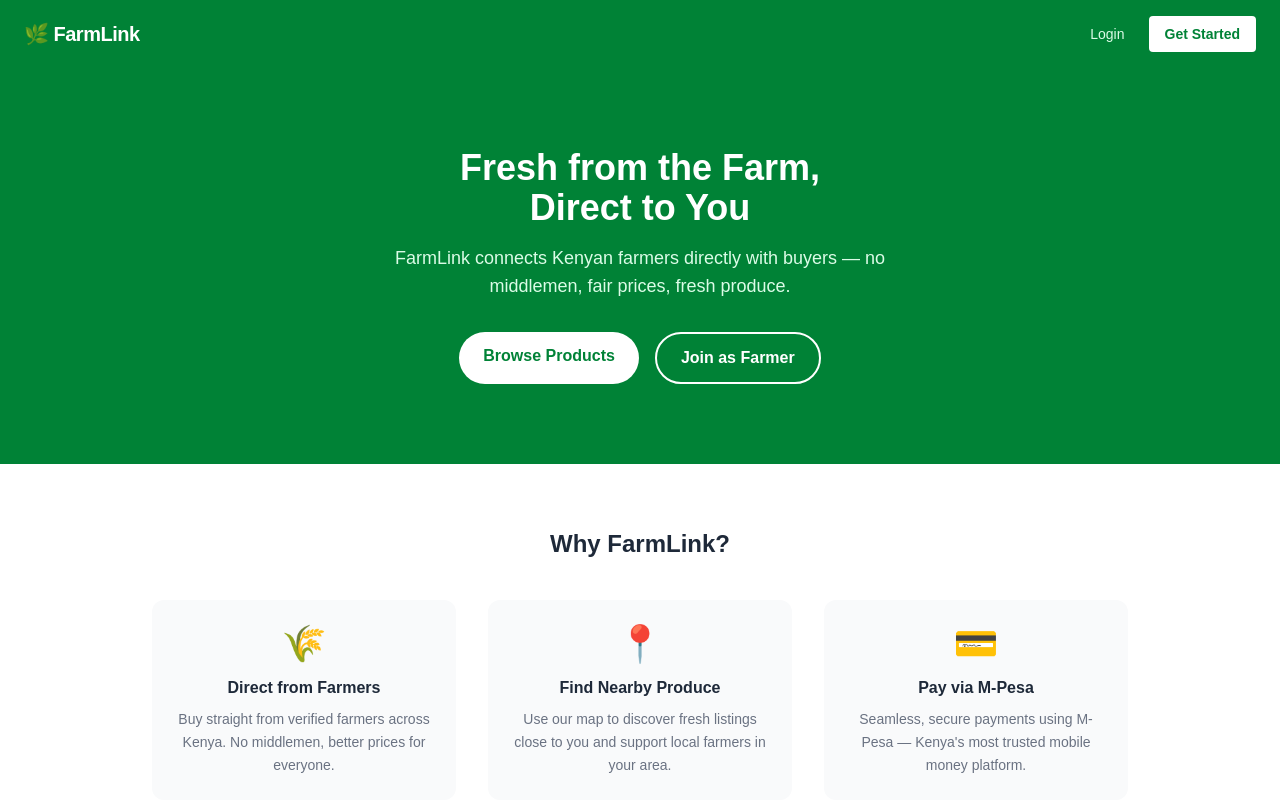
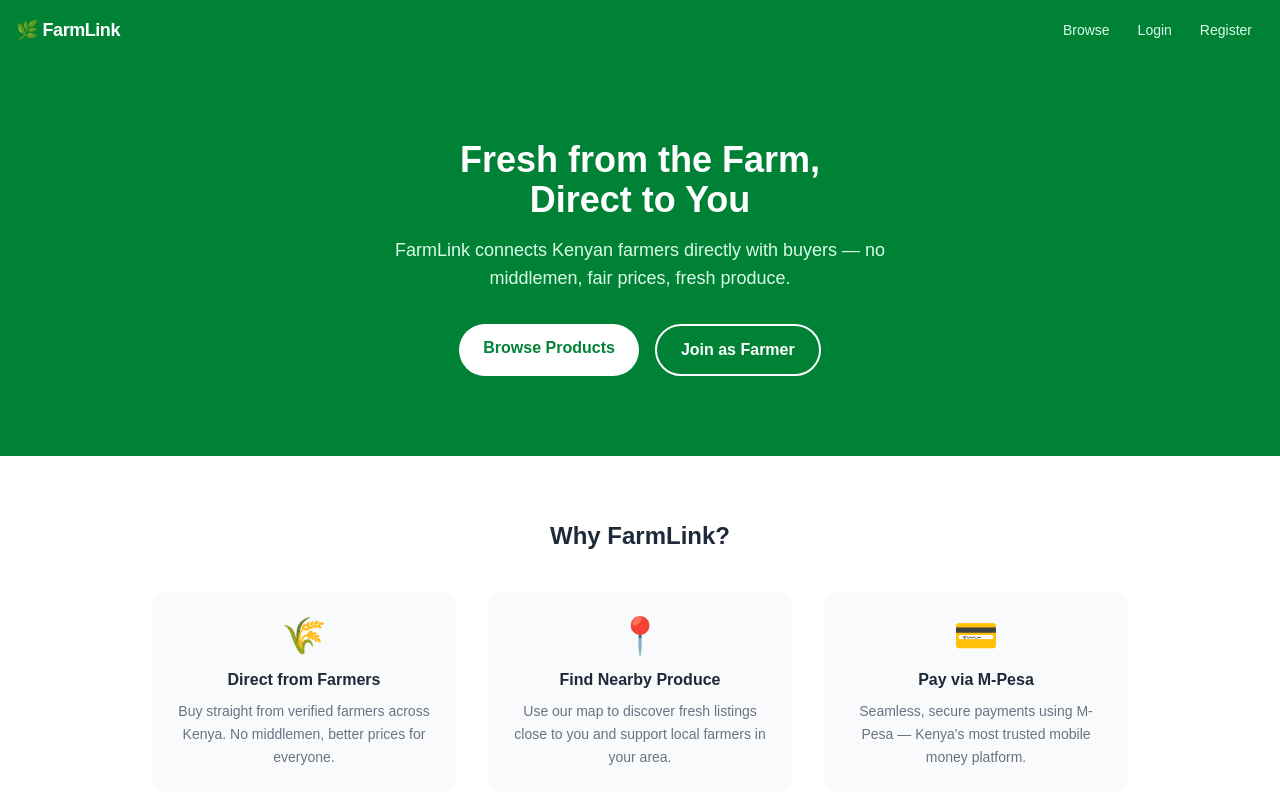
Before and after one commit to Musyonchez/beni, a Next.js app in the folder project/system/frontend/: page / in a window 1280 px wide. Shown: the top 800 px of the page. Built offline with nearby package versions, Linux system fonts and the light colour scheme; no server answers.

Commit message:
Add shared Navbar to login, register, and home pages
Co-Authored-By: Claude Sonnet 4.6 <noreply@anthropic.com>

```diff
--- a/project/system/frontend/src/app/login/page.tsx
+++ b/project/system/frontend/src/app/login/page.tsx
@@ -3,6 +3,7 @@ import { useState } from 'react';
 import Link from 'next/link';
 import { useRouter } from 'next/navigation';
 import { useAuth } from '@/context/AuthContext';
+import Navbar from '@/components/Navbar';
 
 export default function LoginPage() {
   const { login } = useAuth();
@@ -27,7 +28,9 @@ export default function LoginPage() {
   };
 
   return (
-    <div className="min-h-screen flex items-center justify-center bg-gray-100">
+    <div className="min-h-screen bg-gray-100">
+      <Navbar />
+      <div className="flex items-center justify-center py-16">
       <div className="bg-white rounded-xl shadow p-8 w-full max-w-sm">
         <h1 className="text-2xl font-bold text-green-700 mb-1">FarmLink</h1>
         <p className="text-gray-500 text-sm mb-6">Sign in to your account</p>
@@ -55,6 +58,7 @@ export default function LoginPage() {
           <Link href="/register" className="text-green-700 font-medium hover:underline">Register</Link>
         </p>
       </div>
+      </div>
     </div>
   );
 }
--- a/project/system/frontend/src/app/page.tsx
+++ b/project/system/frontend/src/app/page.tsx
@@ -3,6 +3,7 @@ import Link from 'next/link';
 import { useEffect } from 'react';
 import { useRouter } from 'next/navigation';
 import { useAuth } from '@/context/AuthContext';
+import Navbar from '@/components/Navbar';
 
 export default function Home() {
   const { user, loading } = useAuth();
@@ -23,14 +24,7 @@ export default function Home() {
 
   return (
     <div className="min-h-screen bg-white">
-      {/* Navbar */}
-      <nav className="bg-green-700 text-white px-6 py-4 flex items-center justify-between shadow">
-        <span className="font-bold text-xl tracking-tight">🌿 FarmLink</span>
-        <div className="flex gap-2">
-          <Link href="/login" className="px-4 py-2 text-sm font-medium text-green-100 hover:bg-green-800 rounded transition-colors">Login</Link>
-          <Link href="/register" className="px-4 py-2 text-sm font-semibold bg-white text-green-700 rounded hover:bg-green-50 transition-colors">Get Started</Link>
-        </div>
-      </nav>
+      <Navbar />
 
       {/* Hero */}
       <section className="bg-green-700 text-white py-20 px-6 text-center">
--- a/project/system/frontend/src/app/register/page.tsx
+++ b/project/system/frontend/src/app/register/page.tsx
@@ -3,6 +3,7 @@ import { useState } from 'react';
 import Link from 'next/link';
 import { useRouter } from 'next/navigation';
 import { useAuth } from '@/context/AuthContext';
+import Navbar from '@/components/Navbar';
 
 export default function RegisterPage() {
   const { register } = useAuth();
@@ -29,7 +30,9 @@ export default function RegisterPage() {
   };
 
   return (
-    <div className="min-h-screen flex items-center justify-center bg-gray-100">
+    <div className="min-h-screen bg-gray-100">
+      <Navbar />
+      <div className="flex items-center justify-center py-16">
       <div className="bg-white rounded-xl shadow p-8 w-full max-w-sm">
         <h1 className="text-2xl font-bold text-green-700 mb-1">FarmLink</h1>
         <p className="text-gray-500 text-sm mb-6">Create your account</p>
@@ -62,6 +65,7 @@ export default function RegisterPage() {
           <Link href="/login" className="text-green-700 font-medium hover:underline">Sign in</Link>
         </p>
       </div>
+      </div>
     </div>
   );
 }
```
